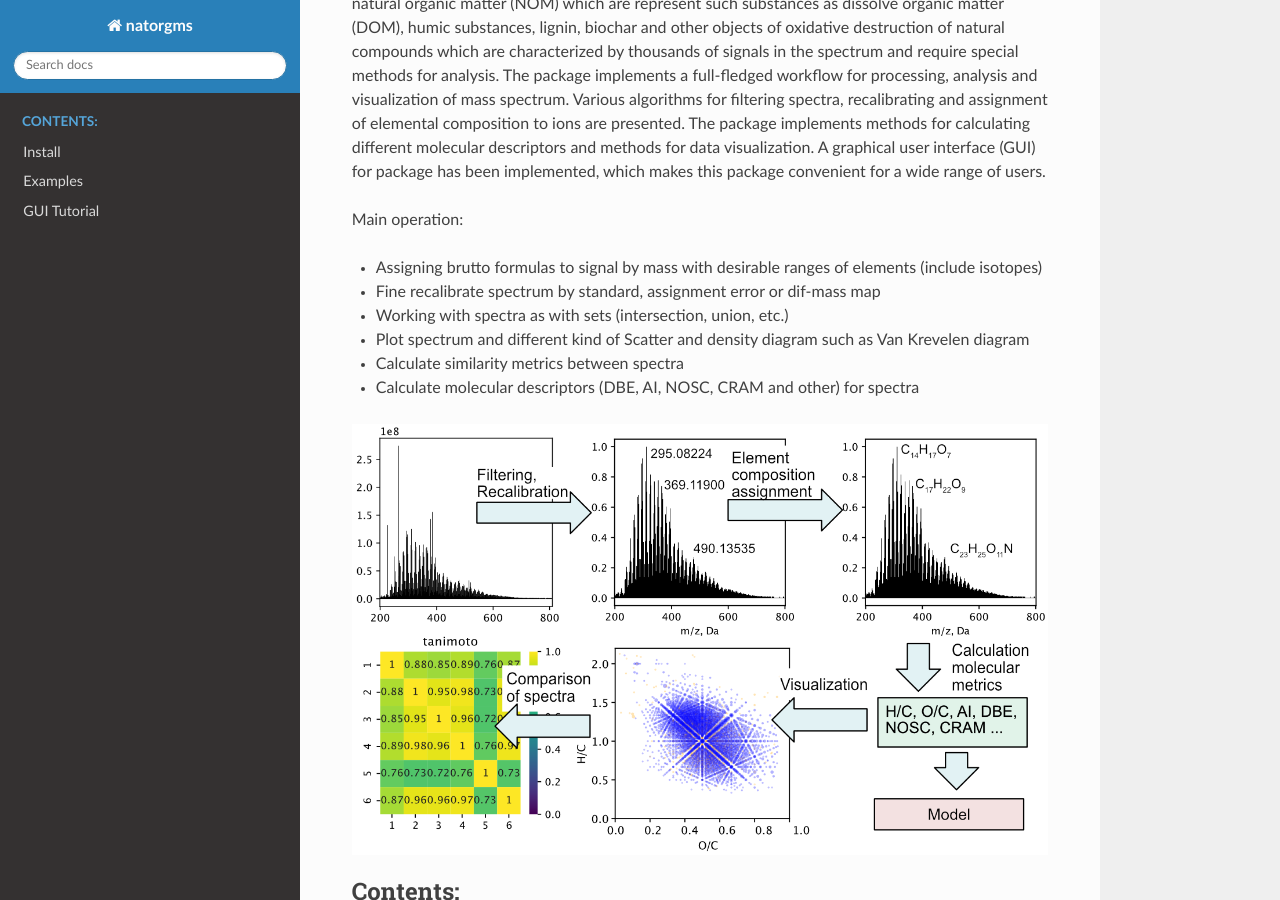
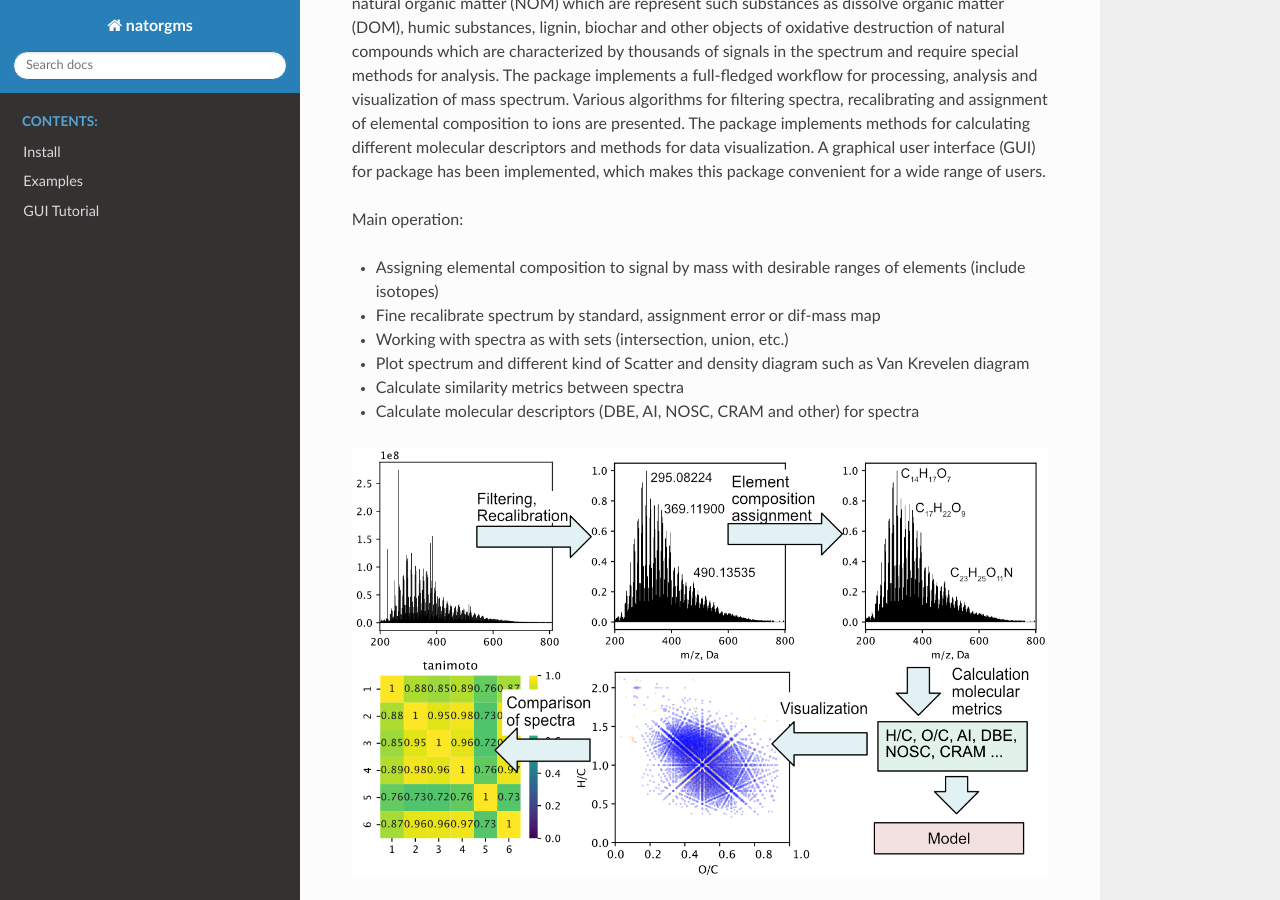
Before and after one commit to NOMspectra/NOMspectra, a Sphinx documentation site: the page built from docs/index.rst, in a window 1280 px wide and 900 px high, scrolled down 340 px. Built offline with Sphinx 7.4.7 and the Read the Docs theme 2.0.0, drawn with Linux system fonts in a browser that asks for light colours; pages that are not in the unit, such as notebooks, are missing from menus.

```diff
--- a/docs/index.rst
+++ b/docs/index.rst
@@ -13,7 +13,7 @@ natorgms is an open-source Python package for processing high resolution mass sp
 
 Main operation:
 
-- Assigning brutto formulas to signal by mass with desirable ranges of elements (include isotopes)
+- Assigning elemental composition to signal by mass with desirable ranges of elements (include isotopes)
 - Fine recalibrate spectrum by standard, assignment error or dif-mass map
 - Working with spectra as with sets (intersection, union, etc.)
 - Plot spectrum and different kind of Scatter and density diagram such as Van Krevelen diagram
```
Also changed, not shown: README.md (+4 -4 lines), 9 other files.
